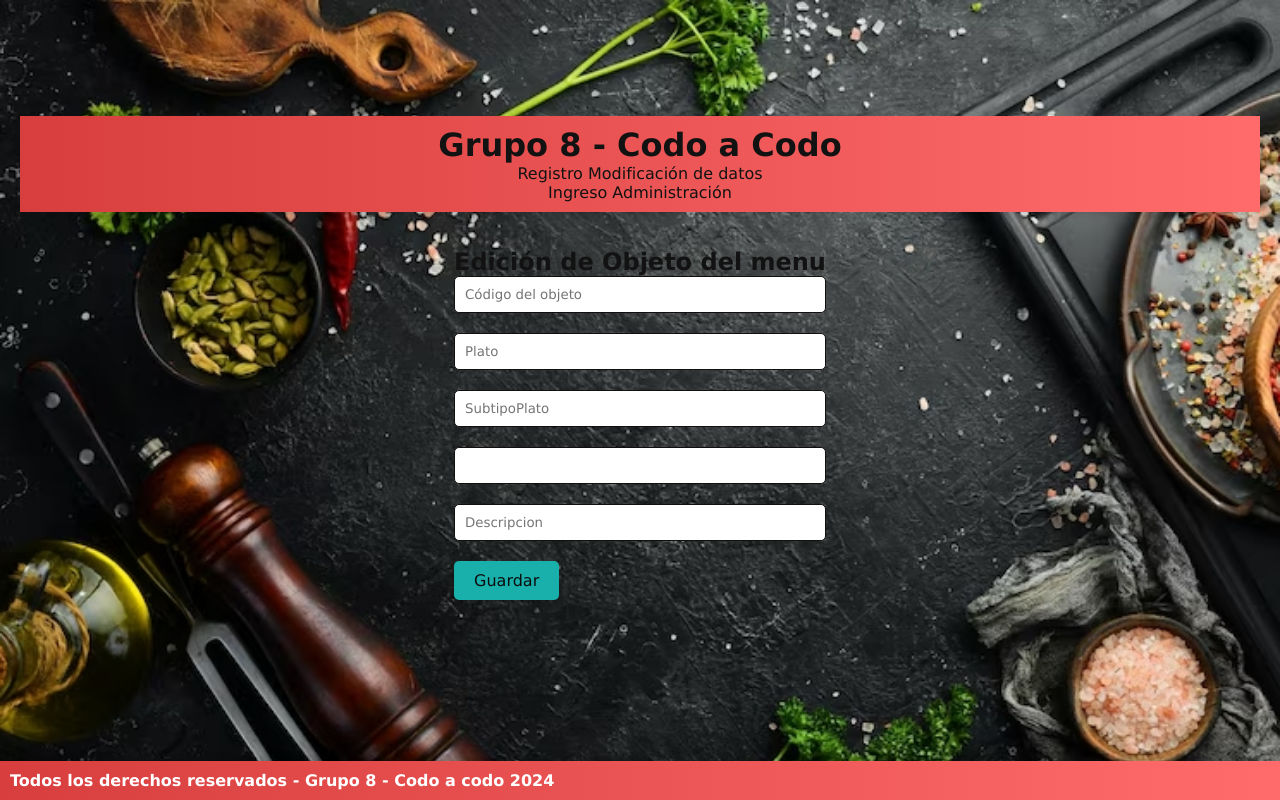
After one commit to GrupoDjango8/Grupo-8, a Django app: template grupo8Trabajo/webGOcho/templates/webGOcho/edicion_producto.html in a window 1280 px wide. The commit adds this page. Run offline with Django 5.2, Linux system fonts and the light colour scheme; the template is opened without the code that fills it, so the values that code supplies are empty.

Commit message:
......................

```diff
--- /dev/null
+++ b/grupo8Trabajo/webGOcho/templates/webGOcho/edicion_producto.html
@@ -0,0 +1,45 @@
+{% extends "webGOcho/base.html" %}
+{% load static %}
+
+{% block titulo %}Inicio{% endblock %}
+{% block extracss %}
+    <!-- <link rel="stylesheet" href="{% static 'webGOcho/styles/index.css' %}"> -->
+    <link rel="stylesheet" href="{% static 'webGOcho/styles/registro.css' %}">
+{% endblock %}
+<!--Agregar en main las funcionalidades propias del form de registro -->
+{% block main %}
+<div class="row">
+    <div class="col-md-4 offset-md-4">
+        <h2>Edición de Objeto del menu</h2>
+        <div class="card">
+            <div class="card-body">
+                <form action="/editar_producto/" method="POST">{% csrf_token %}
+                    <div class="form-group">
+                        <input type="text" id="txtId" name="txtId" value="{{objeto.id}}" class="form-control" placeholder="Código del objeto"
+                            minlength="6" maxlength="6" readonly required>
+                    </div>
+                    <div class="form-group">
+                        <input type="text" id="txtnombre_del_producto" name="txtnombre_del_producto" value="{{objeto.nombre_del_producto}}" class="form-control" placeholder="Plato"
+                            maxlength="50" required>
+                    </div>
+                    <div class="form-group">
+                        <input type="text" id="txtsubtipo" name="txtsubtipo" value="{{objeto.subtipo}}" class="form-control" class="form-control" placeholder="SubtipoPlato"
+                        maxlength="50" required>
+                    </div>
+                    <div class="form-group">
+                        <input type="text" id="numprecio" name="numprecio" value="{{objeto.precio}}" class="form-control" min="1" max="9"
+                            value="1" required>
+                    </div>
+                    <div class="form-group">
+                        <input type="text" id="txtdescripcion" name="txtdescripcion" value="{{objeto.descripcion}}" class="form-control" placeholder="Descripcion"
+                            maxlength="50" required>
+                    </div>
+                    <div class="form-group">
+                        <button type="submit" class="btn btn-success btn-block text-white">Guardar</button>
+                    </div>
+                </form>
+            </div>
+        </div>
+    </div>
+</div>
+{% endblock %}
```
Also changed, not shown: grupo8Trabajo/webGOcho/templates/webGOcho/index.html (+0 -54 lines), grupo8Trabajo/webGOcho/views.py (line endings or trailing spaces).
